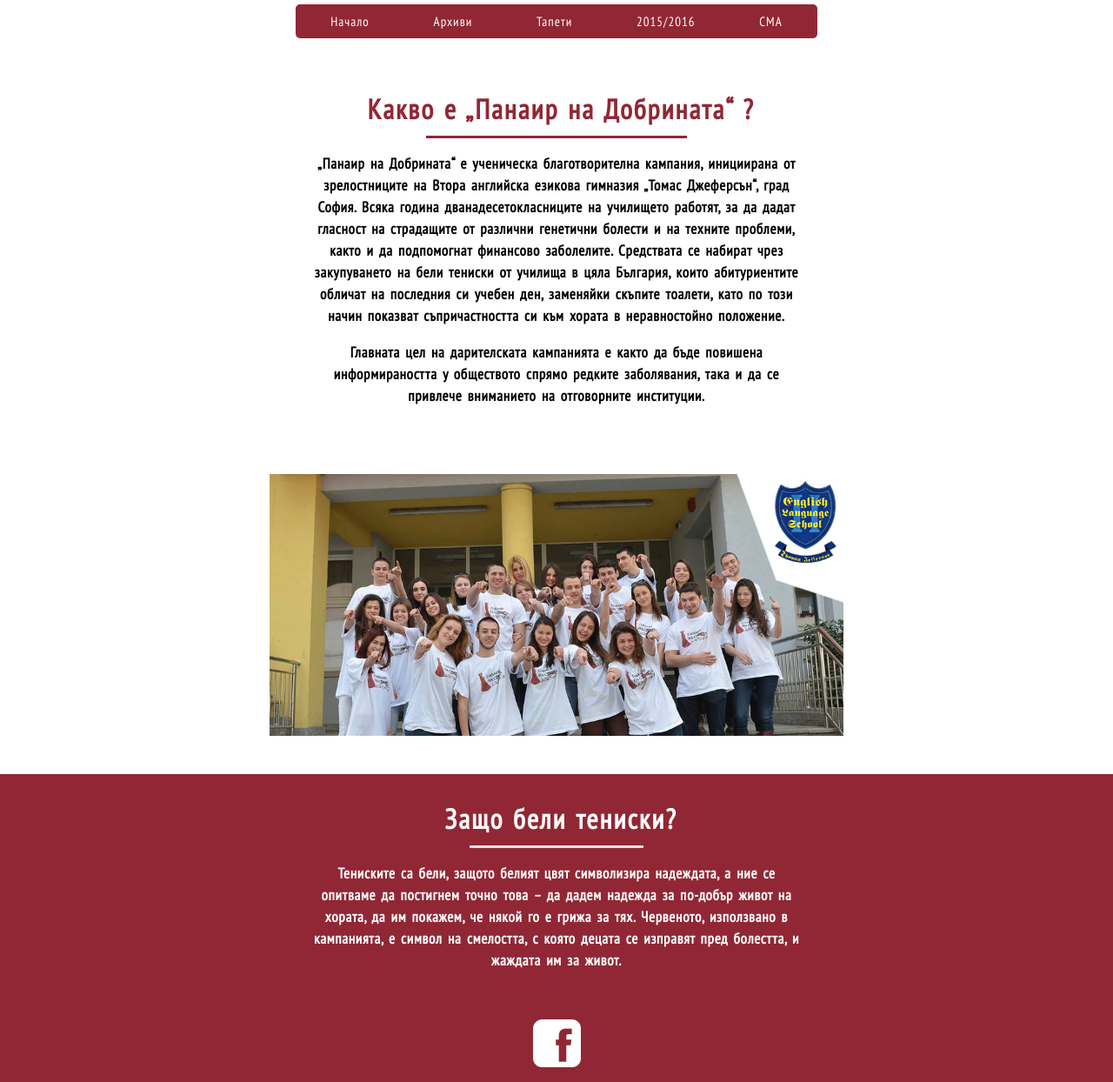
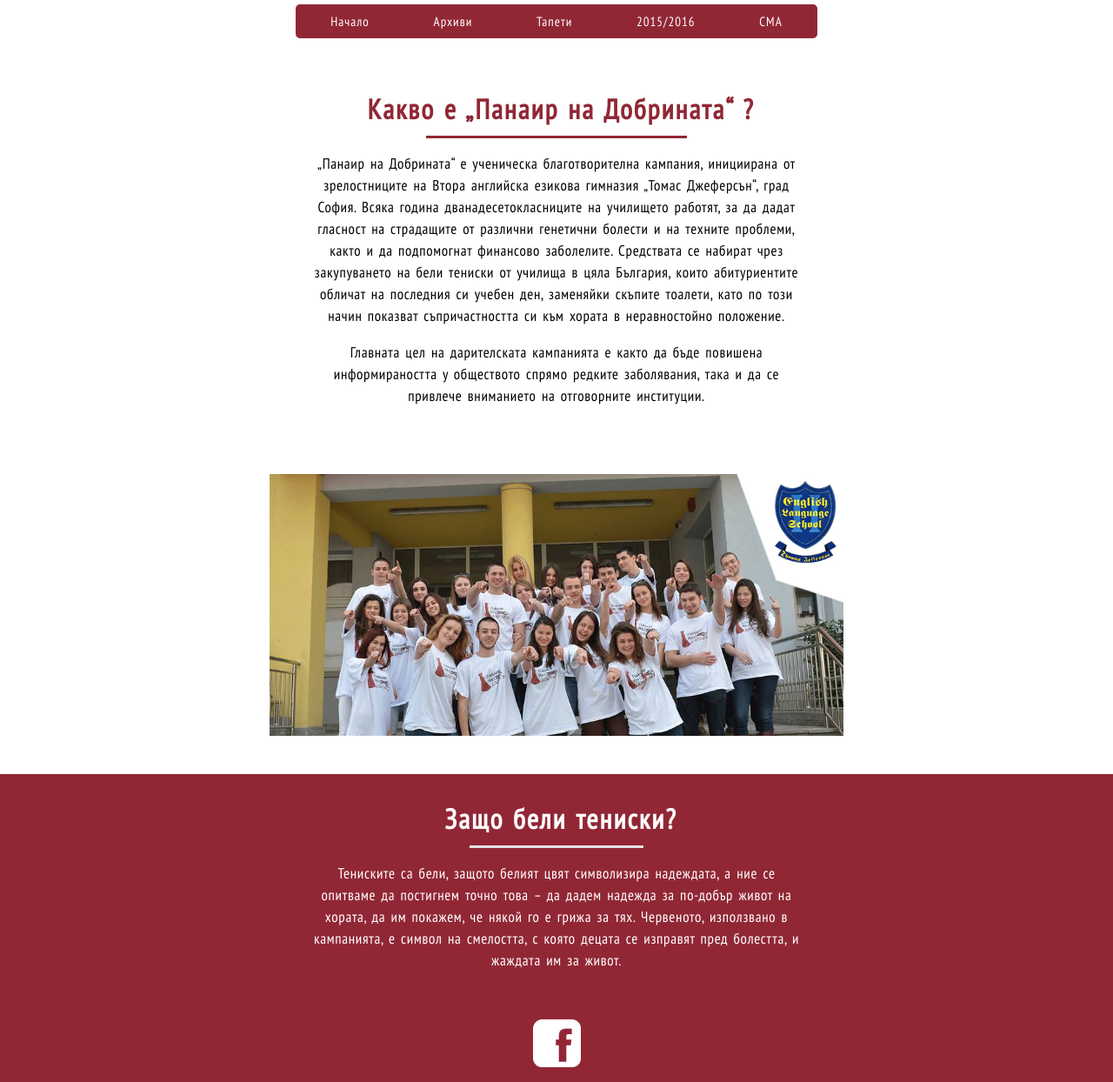
Before and after one commit to 145-Poodles/undefined, a PHP site: page /index.php in a window 1280 px wide. Shown: the part 236-1480 px from the top of the page at 87% size. Run offline with PHP 8.4, Linux system fonts and the light colour scheme.

Commit message:
fixed overall font o;

```diff
--- a/styles/style.css
+++ b/styles/style.css
@@ -49,7 +49,6 @@ body {
   word-spacing: 2px;
   color: #000;
   font-size: 17px;
-  font-weight: 600;
 }
 #main:last-of-type {
   background: #912735;
```
